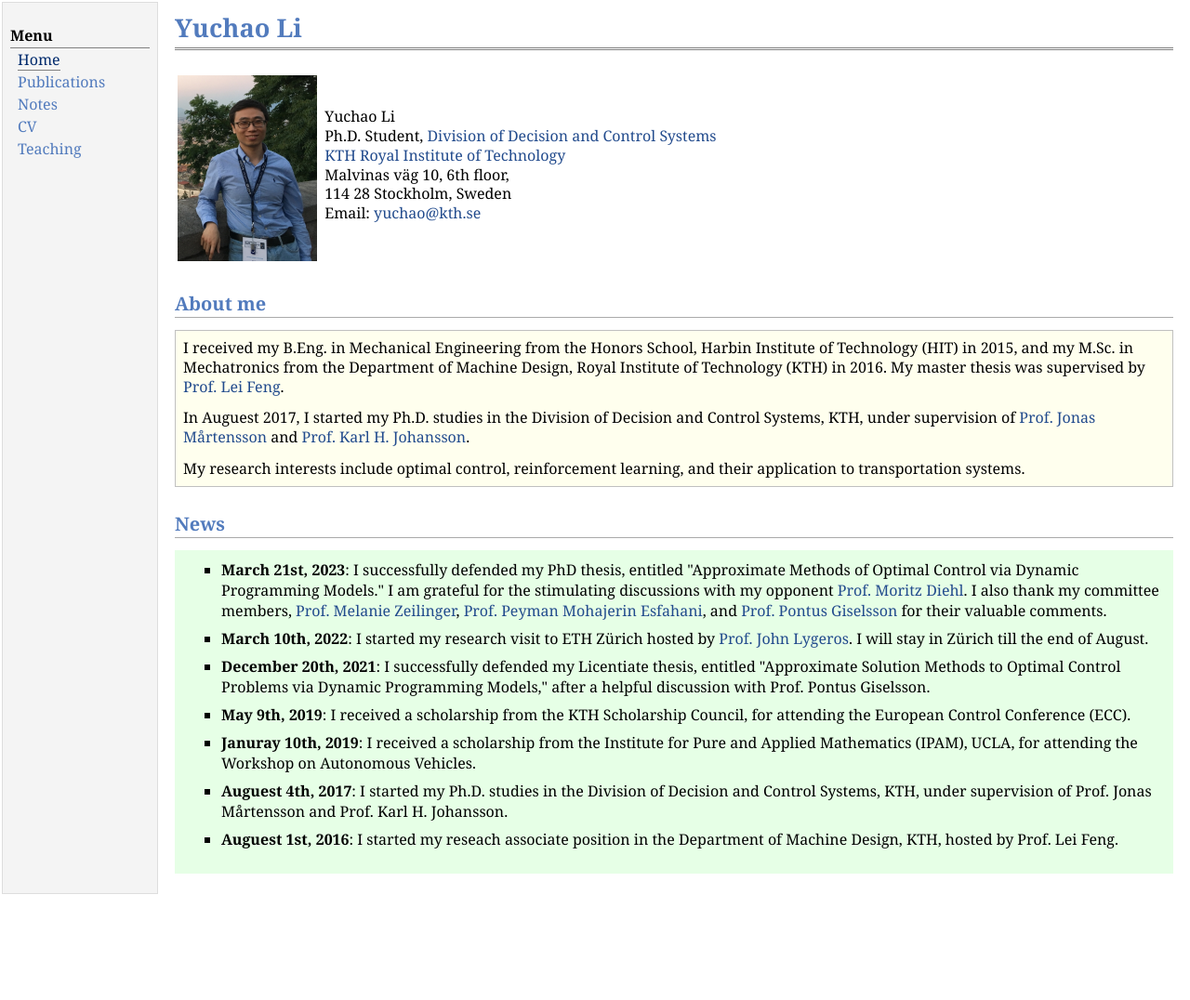
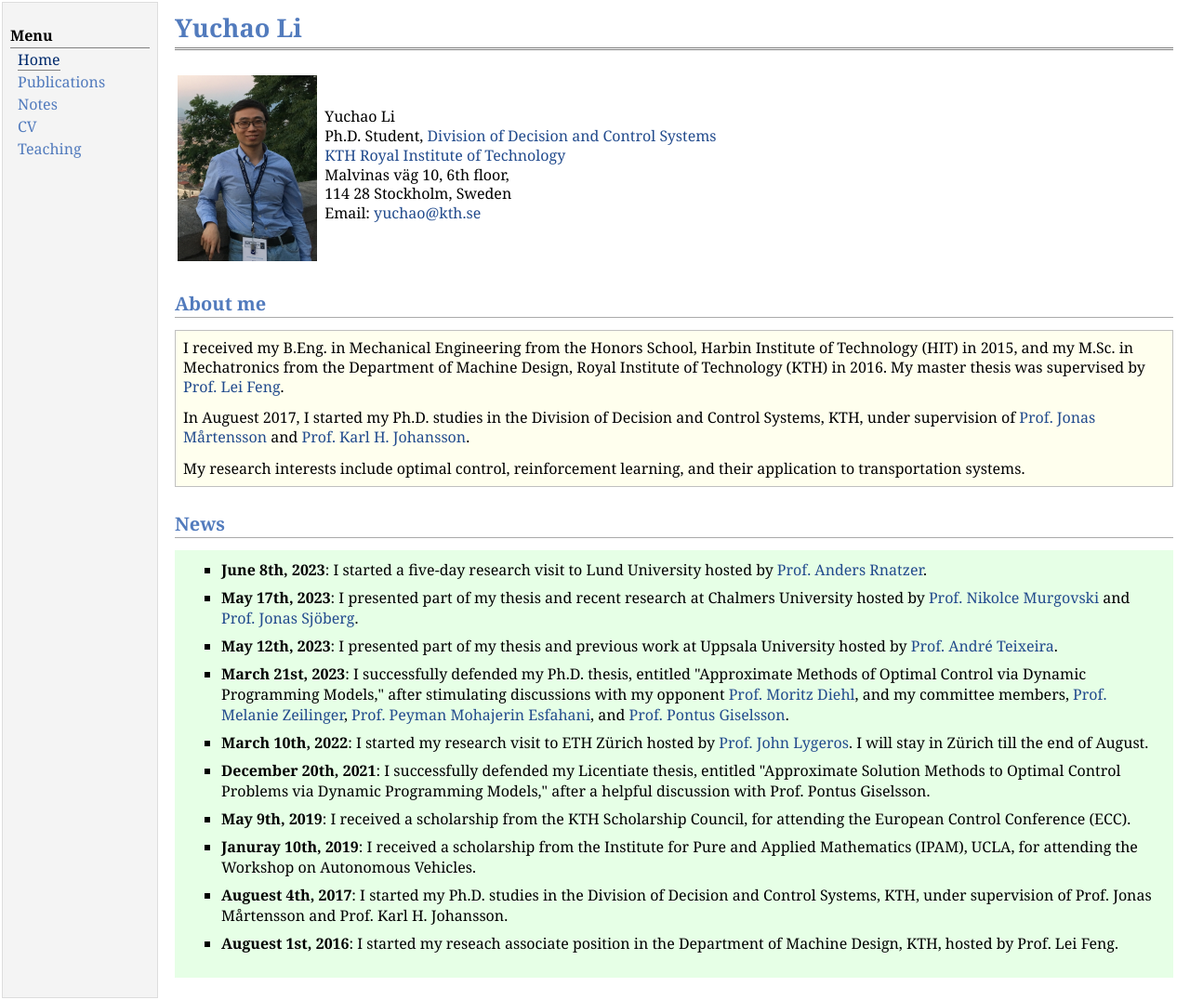
Before and after one commit to yuchaotaigu/yuchaotaigu.github.io, a Jekyll site: the page index.html, which Jekyll copies as it is, in a window 1280 px wide. Shown: the whole page at 93% size. Built offline with Jekyll 4.4.1, drawn with Linux system fonts in a browser that asks for light colours; comment, search, counter and statistics services are not loaded; before the commit the page ends 964 px from its top, so only the background shows below that.

Commit message:
Update research visits news

```diff
--- a/index.html
+++ b/index.html
@@ -52,7 +52,13 @@ Email: <a href="mailto:yuchao@kth.se">yuchao@kth.se</a><br /></p>
 <div class="infoblock">
 <div id="demobox">
 <ul>
-  <li><b>March 21st, 2023</b>: I successfully defended my PhD thesis, entitled "Approximate Methods of Optimal Control via Dynamic Programming Models." I am grateful for the stimulating discussions with my opponent <a href="https://www.syscop.de/people/moritz-diehl">Prof. Moritz Diehl</a>. I also thank my committee members, <a href="https://idsc.ethz.ch/research-zeilinger/people/person-detail.MTQyNzM3.TGlzdC8xOTI5LDg4NTM5MTE3.html">Prof. Melanie Zeilinger</a>, <a href="http://www.dcsc.tudelft.nl/~mohajerin/">Prof. Peyman Mohajerin Esfahani</a>, and <a href="https://www.control.lth.se/personnel-old/pontus-giselsson/">Prof. Pontus Giselsson</a> for their valuable comments.
+  <li><b>June 8th, 2023</b>: I started a five-day research visit to Lund University hosted by <a href="https://www.control.lth.se/personnel/personnel/anders-rantzer/">Prof. Anders Rnatzer</a>.
+  </li>
+  <li><b>May 17th, 2023</b>: I presented part of my thesis and recent research at Chalmers University hosted by <a href="https://www.chalmers.se/en/persons/murgovsk/">Prof. Nikolce Murgovski</a> and <a href="https://www.chalmers.se/en/persons/sjoberg/">Prof. Jonas Sjöberg</a>.
+  </li>
+  <li><b>May 12th, 2023</b>: I presented part of my thesis and previous work at Uppsala University hosted by <a href="https://www.andre-teixeira.eu/">Prof. André Teixeira</a>.
+  </li>
+  <li><b>March 21st, 2023</b>: I successfully defended my Ph.D. thesis, entitled "Approximate Methods of Optimal Control via Dynamic Programming Models," after stimulating discussions with my opponent <a href="https://www.syscop.de/people/moritz-diehl">Prof. Moritz Diehl</a>, and my committee members, <a href="https://idsc.ethz.ch/research-zeilinger/people/person-detail.MTQyNzM3.TGlzdC8xOTI5LDg4NTM5MTE3.html">Prof. Melanie Zeilinger</a>, <a href="http://www.dcsc.tudelft.nl/~mohajerin/">Prof. Peyman Mohajerin Esfahani</a>, and <a href="https://www.control.lth.se/personnel-old/pontus-giselsson/">Prof. Pontus Giselsson</a>.
   </li>
   <li><b>March 10th, 2022</b>: I started my research visit to ETH Zürich hosted by <a href="https://control.ee.ethz.ch/people/profile.john-lygeros.html">Prof. John Lygeros</a>. I will stay in Zürich till the end of August.
   </li>
```
